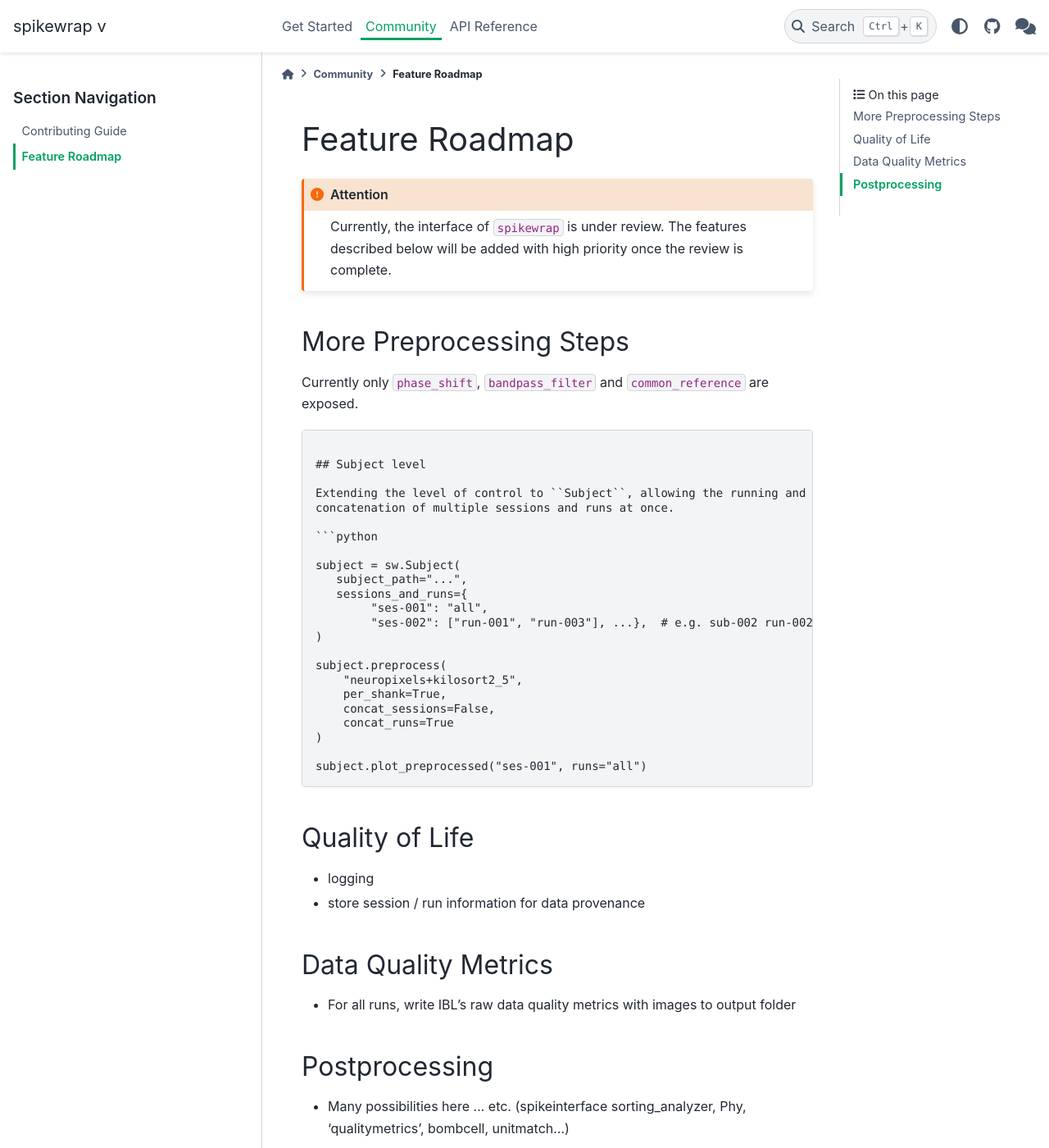
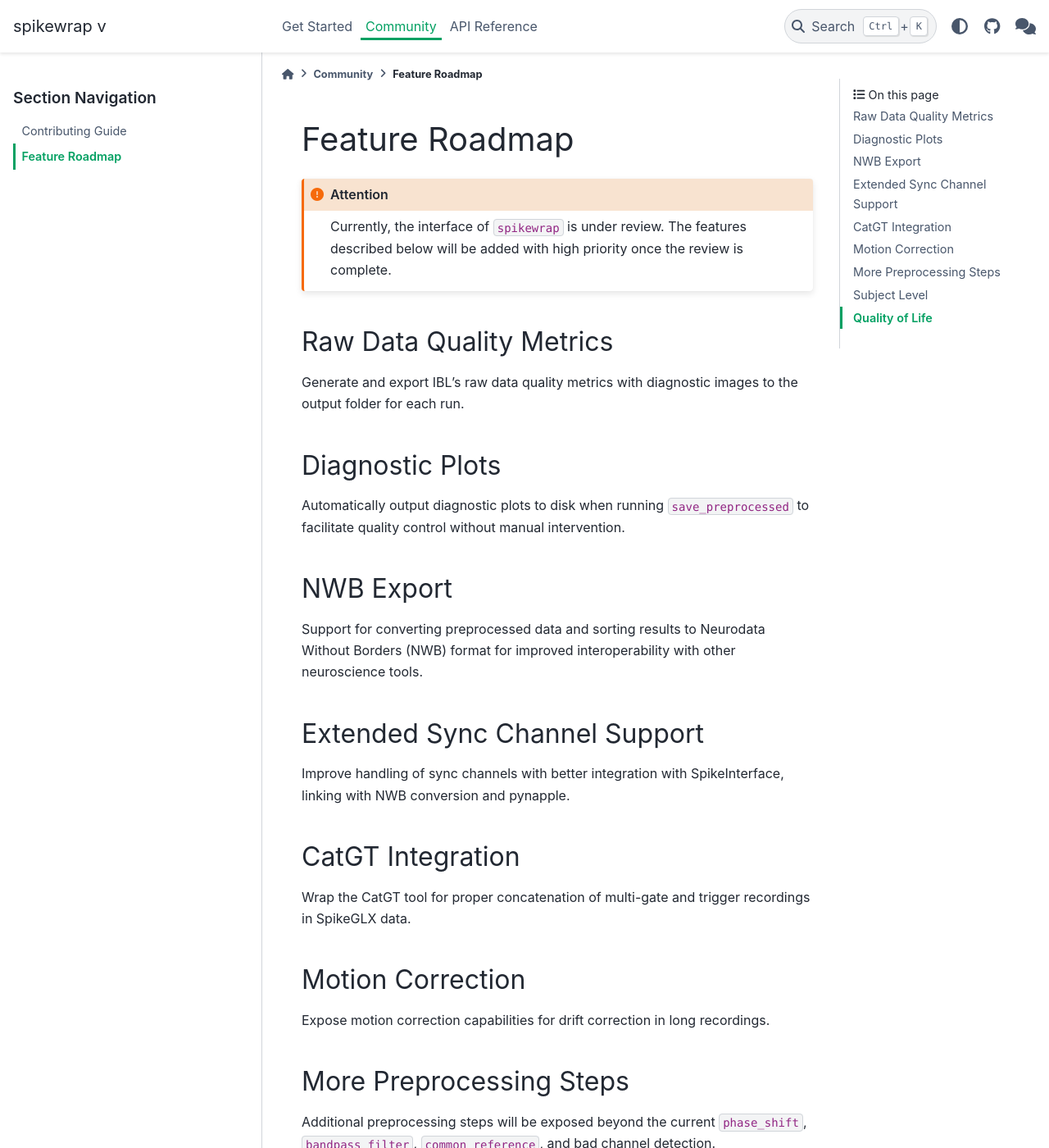
Before and after one commit to neuroinformatics-unit/spikewrap, a Sphinx documentation site: the page built from docs/source/community/feature_roadmap.md, in a window 1280 px wide and 1400 px high. Shown: the whole window at 82% size. Built offline with Sphinx 7.4.7 and the PyData theme 0.15.4, drawn with Linux system fonts in a browser that asks for light colours; pages that are not in the unit, such as notebooks, are missing from menus; the version number could not be read and is left out; some of the changed text lies outside the part shown.

Commit message:
Update feature_roadmap.md
Update feature roadmap with new planned features

````diff
--- a/docs/source/community/feature_roadmap.md
+++ b/docs/source/community/feature_roadmap.md
@@ -8,18 +8,40 @@ below will be added with high priority once the review is complete.
 
 ::::
 
+## Raw Data Quality Metrics
+
+Generate and export IBL's raw data quality metrics with diagnostic images to the output folder for each run.
+
+## Diagnostic Plots
+
+Automatically output diagnostic plots to disk when running `save_preprocessed` to facilitate quality control without manual intervention.
+
+## NWB Export
+
+Support for converting preprocessed data and sorting results to Neurodata Without Borders (NWB) format for improved interoperability with other neuroscience tools.
+
+## Extended Sync Channel Support
+
+Improve handling of sync channels with better integration with SpikeInterface, linking with NWB conversion and pynapple.
+
+## CatGT Integration
+
+Wrap the CatGT tool for proper concatenation of multi-gate and trigger recordings in SpikeGLX data.
+
+## Motion Correction
+
+Expose motion correction capabilities for drift correction in long recordings.
+
 ## More Preprocessing Steps
 
-Currently only ```phase_shift```, ```bandpass_filter``` and ```common_reference``` are exposed.
-```
+Additional preprocessing steps will be exposed beyond the current ```phase_shift```, ```bandpass_filter```, ```common_reference```, and bad channel detection.
 
-## Subject level
+## Subject Level
 
 Extending the level of control to ``Subject``, allowing the running and
 concatenation of multiple sessions and runs at once.
 
 ```python
-
 subject = sw.Subject(
    subject_path="...",
    sessions_and_runs={
@@ -39,14 +61,5 @@ subject.plot_preprocessed("ses-001", runs="all")
 
 ## Quality of Life
 
-- logging
-- store session / run information for data provenance
-
-## Data Quality Metrics
-
-- For all runs, write IBL's raw data quality metrics with images to output folder
-
-
-## Postprocessing
-
-- Many possibilities here ... etc. (spikeinterface sorting_analyzer, Phy, 'qualitymetrics', bombcell, unitmatch...)
+- Enhanced logging for better tracking of processing steps
+- Store session/run information for improved data provenance
````
